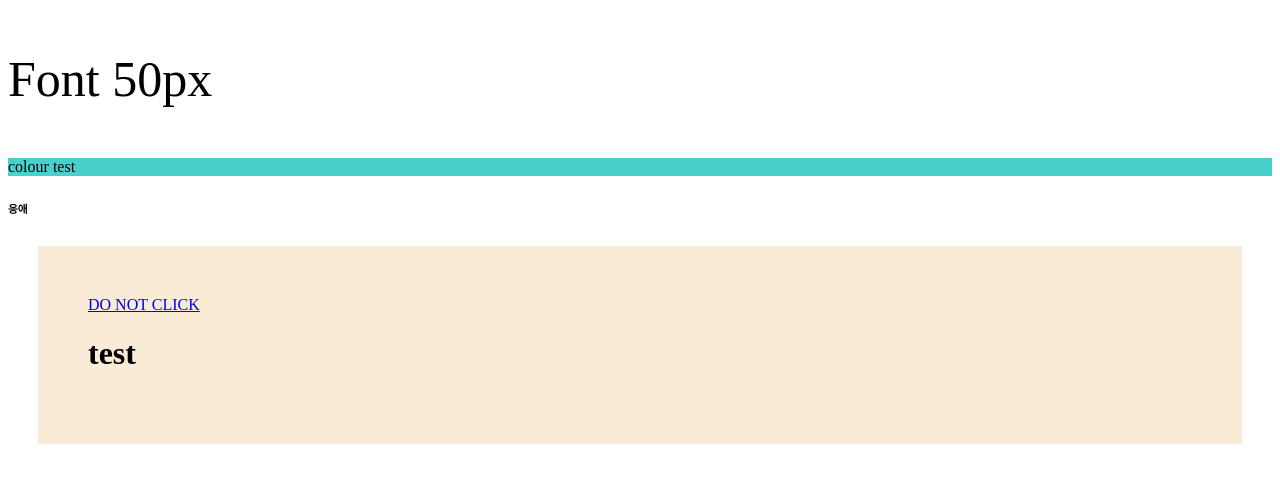
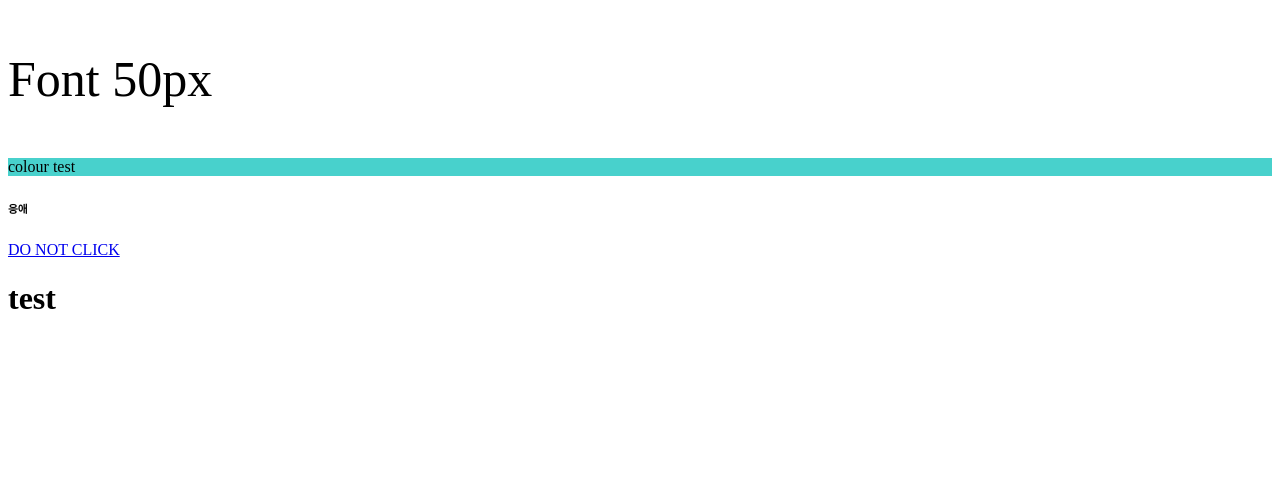
Before and after one commit to MTHS-ICD2O-1-2023/ICD2O-Unit-1-03-yoochan-han, a plain HTML site: page index.html in a window 1280 px wide. Drawn offline with Linux system fonts and the light colour scheme.

Commit message:
del smthing

```diff
--- a/index.html
+++ b/index.html
@@ -5,10 +5,6 @@
     <! this is comment>
     <title>Title</title>
   </head>
-<style> .mybody{background-color: antiquewhite;
-                margin: 30px;
-                padding: 50px;}
-</style>
   <header>
     <p style="font-size: 50px;"> Font 50px</p>
   </header>
```
